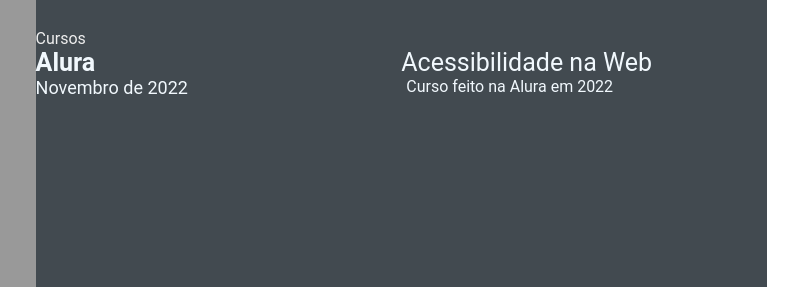
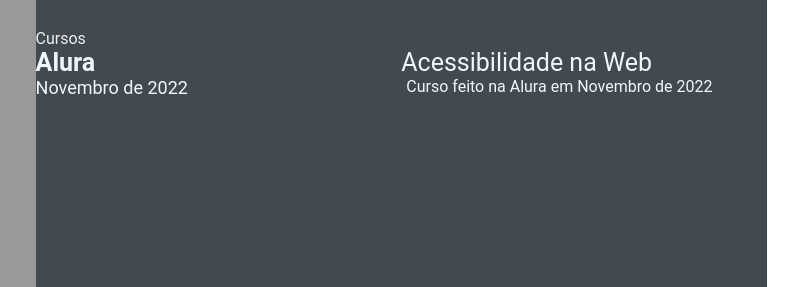
Before and after one commit to yngvarrr/yngvarrrdevweekgit.github.io, a plain HTML site: page index.html in a window 1280 px wide. Shown: the part 516-803 px from the top of the page, 385-1183 px from the left. Drawn offline with Linux system fonts and the light colour scheme.

Commit message:
Update index.html

```diff
--- a/index.html
+++ b/index.html
@@ -94,7 +94,7 @@
                     <div class="awards-right">
                         <p class="awards-name">Acessibilidade na Web</p>
                         <p class="awards-desc">
-                            Curso feito na Alura em 2022
+                            Curso feito na Alura em Novembro de 2022
                         </p>
                     </div>
                     </div>
```
